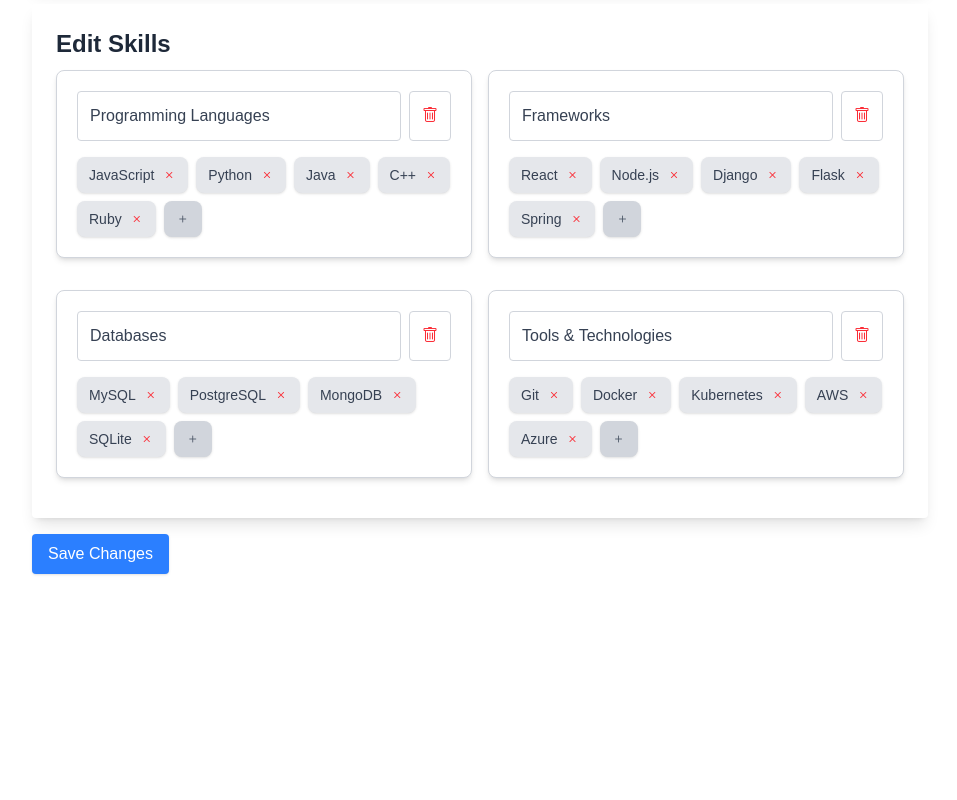
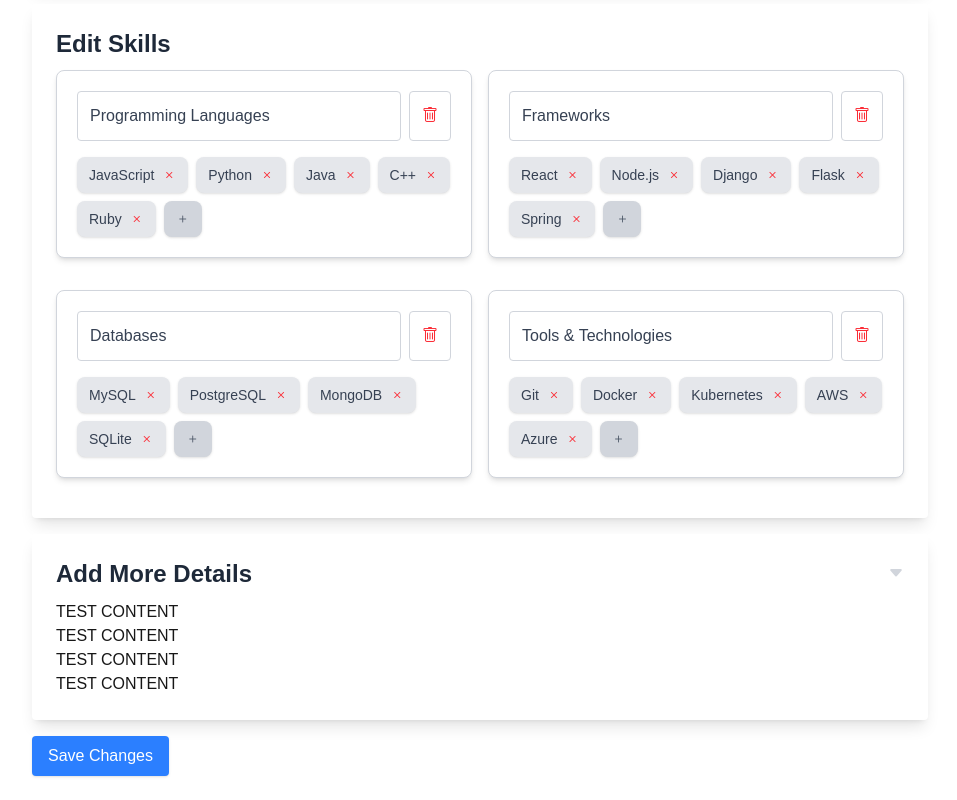
Before and after one commit to KiwiFunk/resume-builder, a Next.js app in the folder resume-app/: page /edit-details in a window 1280 px wide. Shown: the part 1147-1947 px from the top of the page, without its empty margins (160-1117 px from the left). Before the commit the page ends 1745 px from the top, so only its background shows below. Built offline with nearby package versions, Linux system fonts and the light colour scheme.

Commit message:
Added logic to collapsible container wrapper

```diff
--- a/resume-app/src/app/edit-details/page.js
+++ b/resume-app/src/app/edit-details/page.js
@@ -2,6 +2,7 @@
 
 import { useRouter } from "next/navigation"; // Import useRouter for routing
 import data from "@/UserData"; // Import the user data
+import CollapsibleContainer from "@/components/CollapsibleContainer";
 
 const inputClasses = "w-full p-3 border border-gray-300 rounded text-gray-700 focus:outline-none focus:ring-2 focus:ring-blue-500 focus:border-blue-500";
 
@@ -195,6 +196,9 @@ export default function EditDetailsPage() {
 
                 {/* Add more fields as needed */}
 
+                <CollapsibleContainer title="Add More Details">
+                </CollapsibleContainer>
+
 
                 {/* Submit button */}
                 <button
--- a/resume-app/src/components/CollapsibleContainer.js
+++ b/resume-app/src/components/CollapsibleContainer.js
@@ -1,6 +1,35 @@
-"use client
+"use client"
 import React, { useState } from "react";
 
 export default function CollapsibleContainer({ title, children }) {
 
+    // State to manage the visibility of the collapsible content
+    const [isOpen, setIsOpen] = useState(true);
+
+    return (
+        <div className="mt-4 p-6 bg-white rounded shadow-lg w-full max-w-4xl">
+
+                    {/* Heading Bar */}
+                    <div className="flex justify-between items-center">
+                        {/* Title */}
+                        <h2 className="text-2xl font-bold text-gray-800">{title}</h2>
+                        {/* Arrow icon */}
+                        <i
+                            className="bi bi-caret-down-fill text-gray-300"
+                            onClick={() => setIsOpen(!isOpen)}  // Toggle the collapsible content
+                        ></i>
+                    </div>
+
+                    {/* Collapsable content */}
+                    <div className={`mt-2.5 transition-all duration-300 ${isOpen ? "max-h-screen" : "max-h-0 overflow-hidden"}`}>
+                        {children}
+                        <p>TEST CONTENT</p>
+                        <p>TEST CONTENT</p>
+                        <p>TEST CONTENT</p>
+                        <p>TEST CONTENT</p>
+                    </div>
+
+        </div>
+    )
+
 }
```
